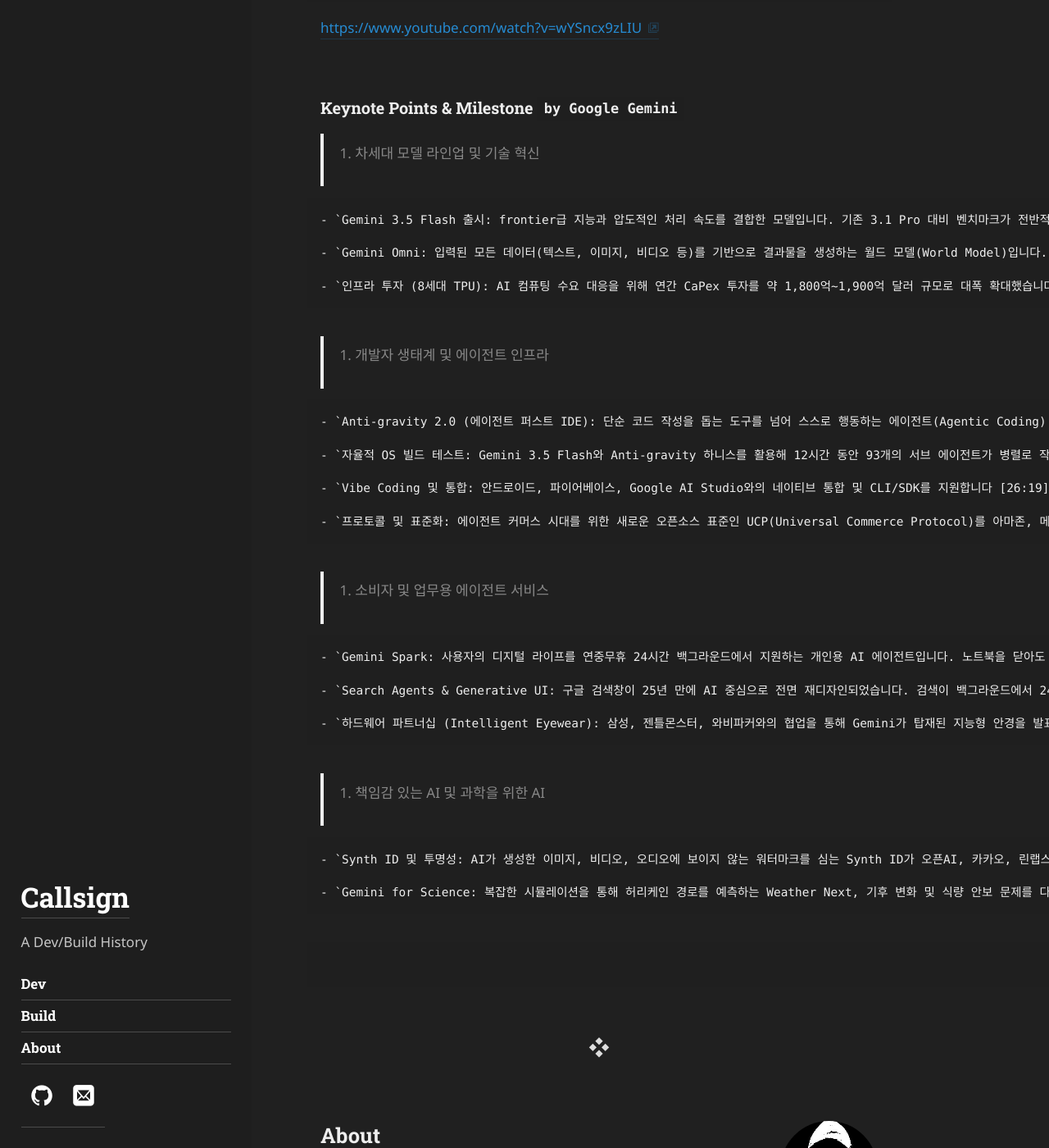
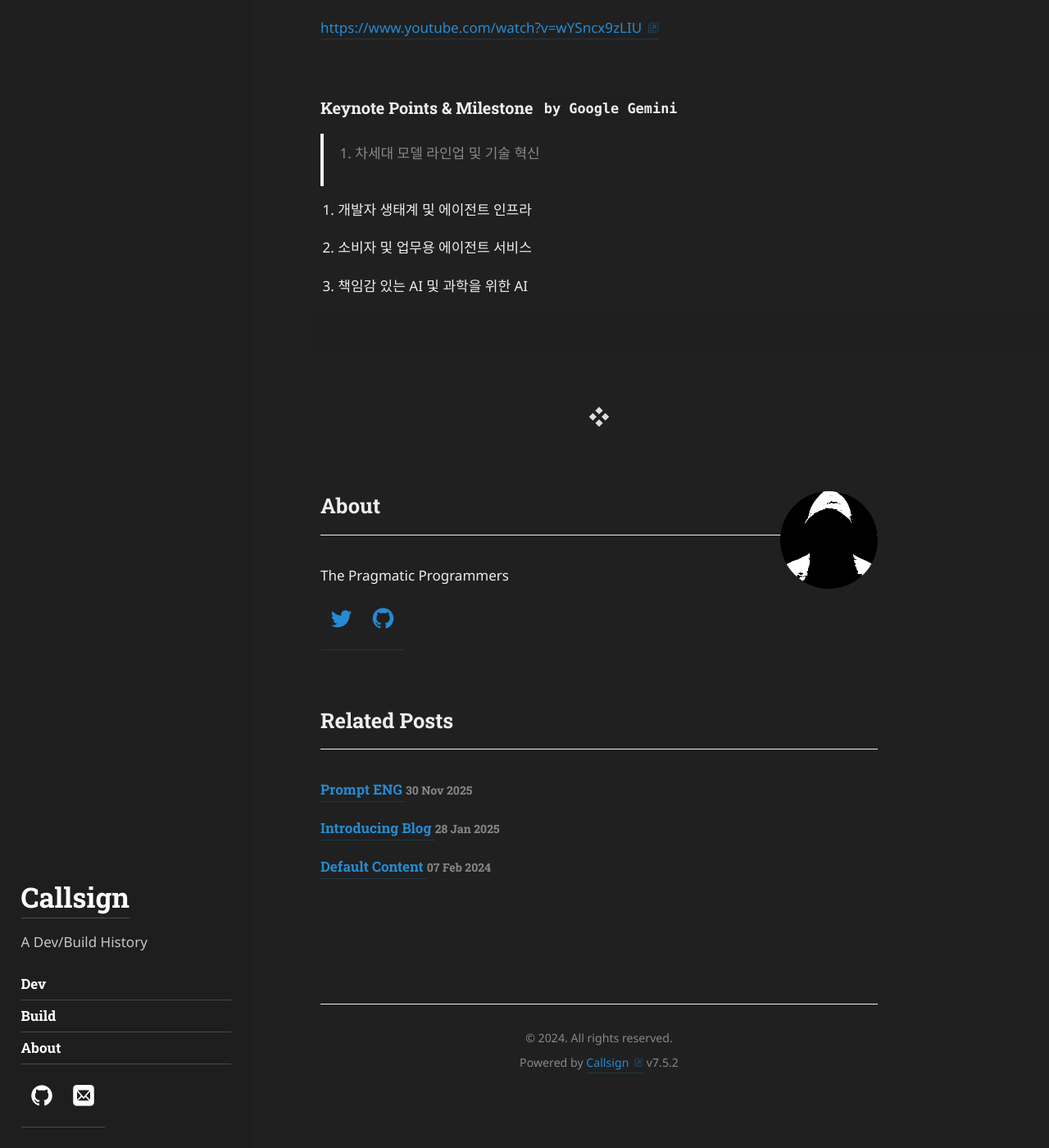
Before and after one commit to callsign88/callsign88.github.io, a Jekyll site: the page built from _posts/2026-05-26-Post-AIPro.md, in a window 1280 px wide and 1400 px high, scrolled down 878 px. Shown: the whole window at 82% size. Built offline with Jekyll 4.4.1, drawn with Linux system fonts in a browser that asks for light colours; some web fonts are replaced.

Commit message:
Simplify content structure and remove detailed bullet points in Google I/O post

```diff
--- a/_posts/2026-05-26-Post-AIPro.md
+++ b/_posts/2026-05-26-Post-AIPro.md
@@ -30,38 +30,13 @@
 >
   1. 차세대 모델 라인업 및 기술 혁신
 
-    - `Gemini 3.5 Flash 출시: frontier급 지능과 압도적인 처리 속도를 결합한 모델입니다. 기존 3.1 Pro 대비 벤치마크가 전반적으로 향상되었으며, 특히 코딩 성능과 실질적인 경제적 가치를 창출하는 작업(GDP-val)에서 큰 도약을 이루었습니다. 타 frontier 모델 대비 4배 빠른 출력 속도를 자랑합니다 [23:45]`
-
-    - `Gemini Omni: 입력된 모든 데이터(텍스트, 이미지, 비디오 등)를 기반으로 결과물을 생성하는 월드 모델(World Model)입니다. 물리 법칙(운동 에너지, 중력 등)에 대한 뛰어난 직관적 이해를 바탕으로 높은 정확도의 비디오 생성 및 대화형 비디오 편집 기능을 제공합니다. 첫 모델인 Gemini Omni Flash가 먼저 출시되었습니다 [17:20]`
-
-    - `인프라 투자 (8세대 TPU): AI 컴퓨팅 수요 대응을 위해 연간 CaPex 투자를 약 1,800억~1,900억 달러 규모로 대폭 확대했습니다. 8세대 TPU는 대규모 사전 학습용 TPU 8T와 추론에 최적화된 TPU 8Ti의 듀얼 칩 구조로 설계되었으며, 전력 효율이 와트당 최대 2배 향상되었습니다 [11:17]`
-
->
   2. 개발자 생태계 및 에이전트 인프라
 
-    - `Anti-gravity 2.0 (에이전트 퍼스트 IDE): 단순 코드 작성을 돕는 도구를 넘어 스스로 행동하는 에이전트(Agentic Coding) 중심의 독립형 데스크톱 애플리케이션으로 전면 개편되었습니다 [27:05]`
-
-    - `자율적 OS 빌드 테스트: Gemini 3.5 Flash와 Anti-gravity 하니스를 활용해 12시간 동안 93개의 서브 에이전트가 병렬로 작동하며 처음부터 완전한 작동이 가능한 운영체제(OS)를 스스로 설계, 코딩, 테스트까지 완료하는 성능을 입증했습니다 [28:12]`
-
-    - `Vibe Coding 및 통합: 안드로이드, 파이어베이스, Google AI Studio와의 네이티브 통합 및 CLI/SDK를 지원합니다 [26:19]`
-
-    - `프로토콜 및 표준화: 에이전트 커머스 시대를 위한 새로운 오픈소스 표준인 UCP(Universal Commerce Protocol)를 아마존, 메타, 마이크로소프트, 스트라이프 등과 공동 개발 및 확장하고 있으며, 안전한 에이전트 결제를 위한 암호화 기반의 AP2(Agent Payments Protocol)를 도입했습니다 [59:44, 01:01:17]`
-
->
   3. 소비자 및 업무용 에이전트 서비스
 
-    - `Gemini Spark: 사용자의 디지털 라이프를 연중무휴 24시간 백그라운드에서 지원하는 개인용 AI 에이전트입니다. 노트북을 닫아도 Google Cloud의 전용 가상 머신에서 장기 작업을 자율적으로 수행합니다 [35:15]`
-
-    - `Search Agents & Generative UI: 구글 검색창이 25년 만에 AI 중심으로 전면 재디자인되었습니다. 검색이 백그라운드에서 24시간 작동하며 복잡한 조건의 금융 데이터나 매물을 추적하는 '정보 에이전트' 역할을 수행합니다. 또한, 질문에 따라 실시간으로 인터랙티브한 컴포넌트나 미니 앱 레이아웃을 직접 코딩하여 배포하는 생성형 UI(Generative UI) 기술이 도입됩니다 [48:01, 53:15]`
-
-    - `하드웨어 파트너십 (Intelligent Eyewear): 삼성, 젠틀몬스터, 와비파커와의 협업을 통해 Gemini가 탑재된 지능형 안경을 발표했습니다. 이번 가을에 별도의 디스플레이 없이 귀로 프라이빗하게 소통하는 오디오 글래스가 먼저 출시될 예정입니다 [01:33:00, 01:34:40]`
-
->
   4. 책임감 있는 AI 및 과학을 위한 AI
 
-    - `Synth ID 및 투명성: AI가 생성한 이미지, 비디오, 오디오에 보이지 않는 워터마크를 심는 Synth ID가 오픈AI, 카카오, 린랩스 등으로 확대 적용되며, 크롬 및 검색을 통해 'AI 생성 여부'를 바로 검증할 수 있는 콘텐츠 자격 증명 기능이 추가됩니다 [02:20:53, 02:22:45]`
 
-    - `Gemini for Science: 복잡한 시뮬레이션을 통해 허리케인 경로를 예측하는 Weather Next, 기후 변화 및 식량 안보 문제를 다루는 Alpha Earth Foundations, 그리고 이소모픽 랩스(Isomorphic Labs)를 통한 면역 질환 및 암 치료제 개발 등 과학적 연구 속도를 디지털 스피드로 가속화하고 있습니다 [01:46:39, 01:47:21]`
 
 
 
```
